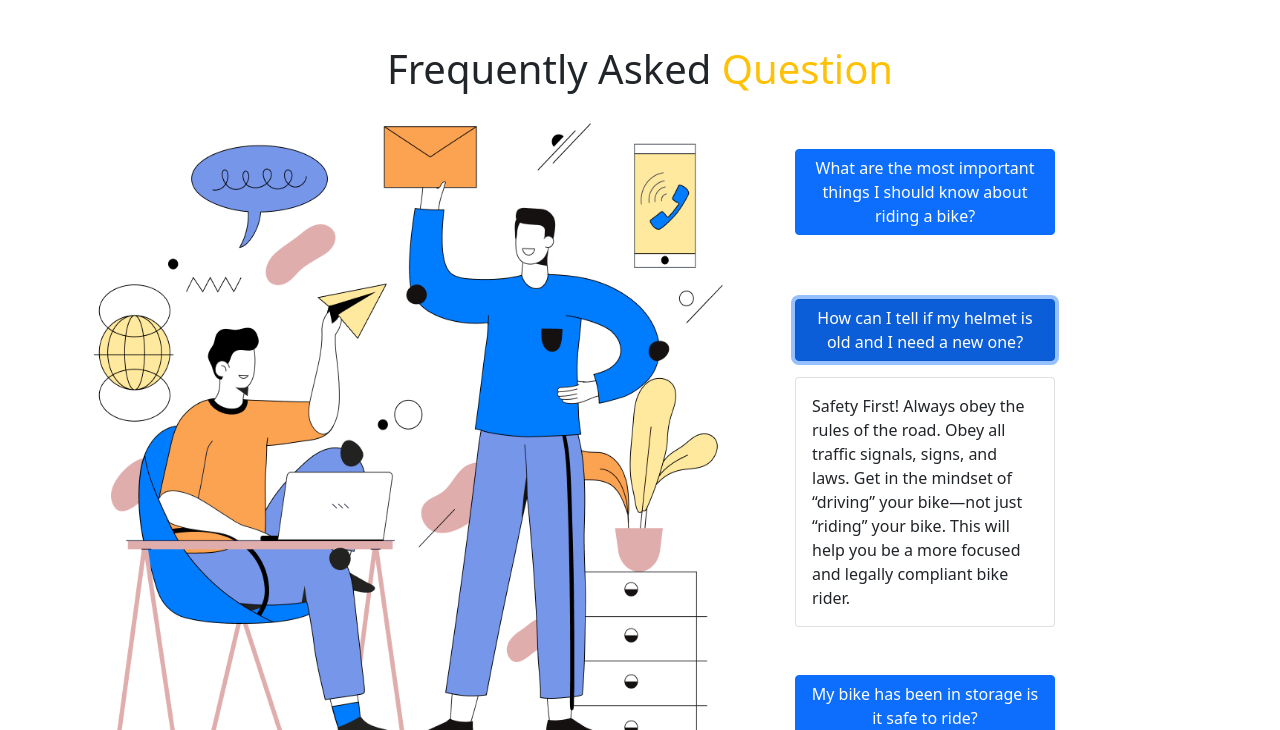
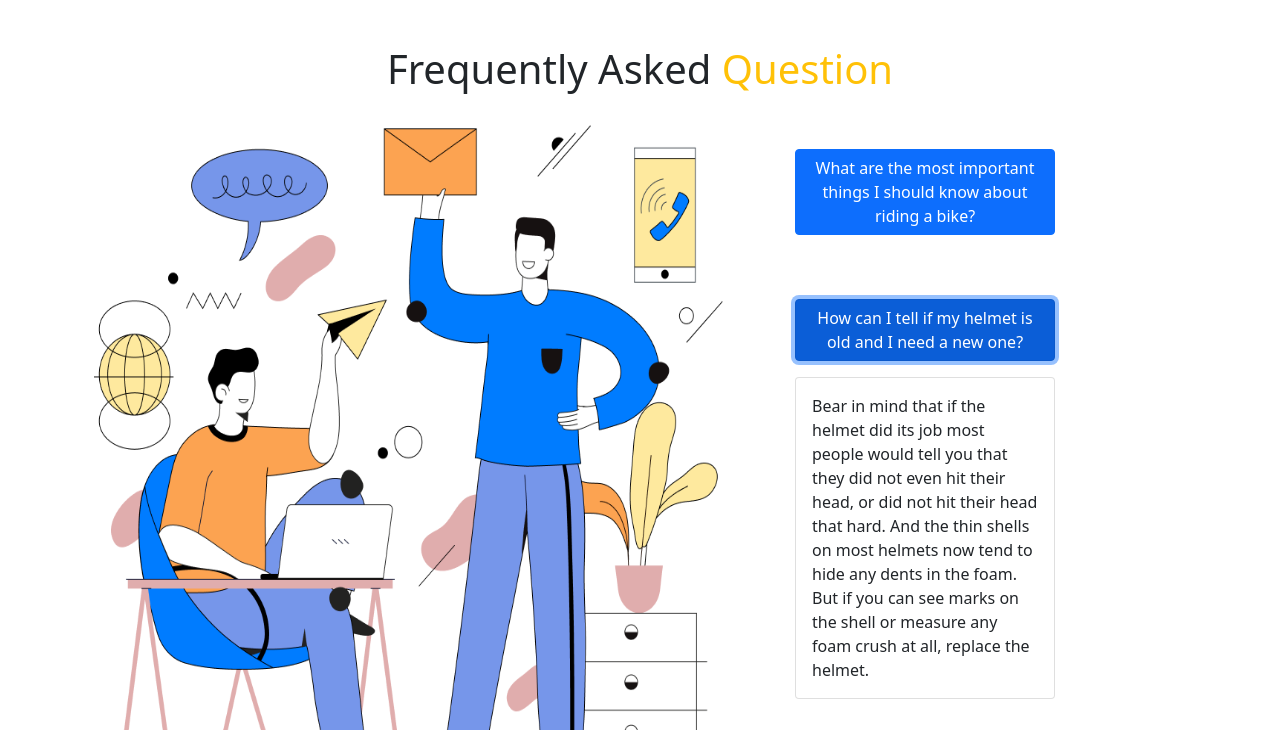
Before and after one commit to kanak56/Honda_BIkes, a plain HTML site: page index.html in a window 1280 px wide. Both pictures are taken after a click on the button "How can I tell if my helmet is old and I need a new one?". Shown: the part 1614-2344 px from the top of the page. Drawn offline with nearby package versions, Linux system fonts and the light colour scheme.

Commit message:
new line

```diff
--- a/index.html
+++ b/index.html
@@ -226,11 +226,11 @@
                                 <div class="col">
                                     <div class="collapse multi-collapse" id="ultiCollapseExample1">
                                         <div class="card card-body">
-                                            Safety First! Always obey the rules of the road. Obey all traffic signals,
-                                            signs,
-                                            and laws. Get in the mindset of “driving” your bike—not just “riding” your
-                                            bike.
-                                            This will help you be a more focused and legally compliant bike rider.
+                                            Bear in mind that if the helmet did its job most people would tell you that
+                                            they did not even hit their head, or did not hit their head that hard. And
+                                            the thin shells on most helmets now tend to hide any dents in the foam. But
+                                            if you can see marks on the shell or measure any foam crush at all, replace
+                                            the helmet.
                                         </div>
                                     </div>
                                 </div>
@@ -239,19 +239,16 @@
                         <div class="m-5">
                             <p>
                                 <a class="btn btn-primary" data-bs-toggle="collapse" href="#ltiCollapseExample1"
-                                    role="button" aria-expanded="false" aria-controls="multiCollapseExample1">My bike
-                                    has
-                                    been in storage is it safe to ride?</a>
+                                    role="button" aria-expanded="false" aria-controls="multiCollapseExample1">my bike
+                                    has been in storage is it safe to ride?</a>
                             </p>
                             <div class="row">
                                 <div class="col">
                                     <div class="collapse multi-collapse" id="ltiCollapseExample1">
                                         <div class="card card-body">
-                                            Safety First! Always obey the rules of the road. Obey all traffic signals,
-                                            signs,
-                                            and laws. Get in the mindset of “driving” your bike—not just “riding” your
-                                            bike.
-                                            This will help you be a more focused and legally compliant bike rider.
+                                            ts entirely possible the bike is good and safe to ride with a bit of air in
+                                            the tires and shocks/forks - this would heavily depend on the climate in the
+                                            garage it was stored in and condition it was in before being hung up.
                                         </div>
                                     </div>
                                 </div>
@@ -267,11 +264,16 @@
                                 <div class="col">
                                     <div class="collapse multi-collapse" id="tiCollapseExample1">
                                         <div class="card card-body">
-                                            Safety First! Always obey the rules of the road. Obey all traffic signals,
-                                            signs,
-                                            and laws. Get in the mindset of “driving” your bike—not just “riding” your
-                                            bike.
-                                            This will help you be a more focused and legally compliant bike rider.
+                                            <li>
+                                                Go With the Traffic Flow. Ride on the right in the same direction as
+                                                other vehicles.
+                                            </li>
+                                            <li>
+                                                Obey All Traffic Laws. A bicycle is a vehicle and you're a driver
+                                            </li>
+                                            <li>
+                                                Yield to Traffic When Appropriate
+                                            </li>
                                         </div>
                                     </div>
                                 </div>
@@ -280,22 +282,15 @@
                     </div>
                 </div>
             </section>
-
-
-
-
-
         </section>
 
 
-    </main>
+        <!-----------------
+            THis is extra section
+        -------------------------->
+        <div class="bg-dark text-center py-5">
 
-    <!--------------------
-         This is footer section
-        ---------------------->
-    <footer class="bg-dark text-center py-5">
 
-        <!-- THis is extra section -->
             <a class="btn btn-warning " data-bs-toggle="offcanvas" href="#offcanvasExample" role="button"
                 aria-controls="offcanvasExample">
                 Find our location
@@ -318,7 +313,20 @@
                     </div>
                 </div>
             </div>
+        </div>
+
+    </main>
+
+
+    <!--------------------
+         This is footer section
+        ---------------------->
+
+
+    <footer>
+
     </footer>
+
 
     <!-- Bootstrap JS bundle link -->
     <script src="https://cdn.jsdelivr.net/npm/bootstrap@5.0.2/dist/js/bootstrap.bundle.min.js"
```
Lines whose indentation alone changed are shown as unchanged.
